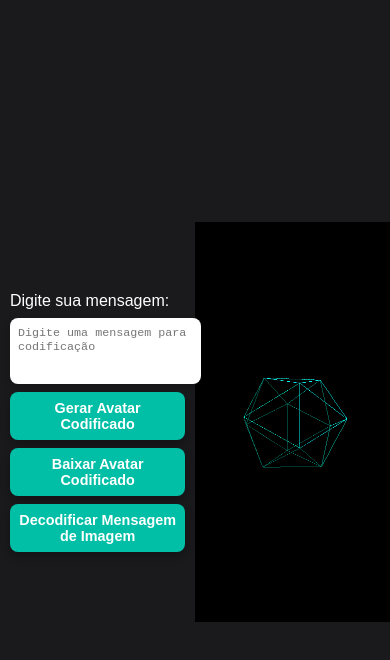
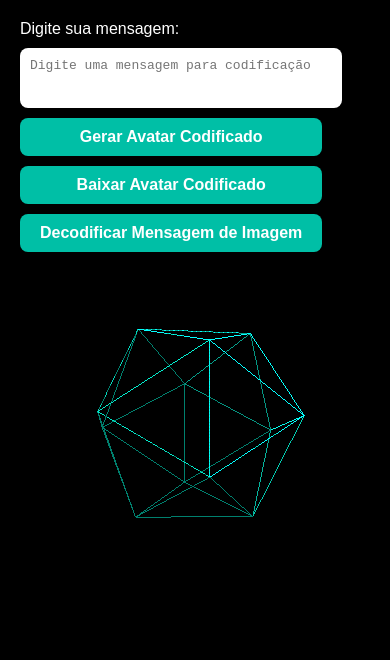
Before and after one commit to Inojoza28/invisio, a plain HTML site: page index.html in a window 390 px wide. Drawn offline with nearby package versions, Linux system fonts and the light colour scheme.

Commit message:
Add files via upload

```diff
--- a/styles.css
+++ b/styles.css
@@ -125,51 +125,3 @@ body {
     font-weight: bold;
     color: #333;
 }
-
-/* Estilos responsivos para telas menores */
-@media screen and (max-width: 768px) {
-    /* Centraliza o painel de controle */
-    #controls {
-        position: static;
-        width: 90%;
-        margin: 20px auto;
-        padding: 10px;
-        gap: 8px;
-    }
-
-    /* Ajusta o botão de visualizar para ocupar toda a largura */
-    #openModalButton {
-        padding: 10px;
-        font-size: 1em;
-        width: 100%;
-    }
-
-    /* Ajusta o tamanho dos botões */
-    #controls button, .close-btn {
-        padding: 8px;
-        font-size: 0.9em;
-        width: 100%;
-    }
-
-    /* Ajusta a caixa de entrada de texto para ocupar toda a largura */
-    #controls textarea {
-        padding: 8px;
-        font-size: 0.9em;
-        min-height: 50px;
-        max-height: 150px;
-    }
-
-    /* Ajusta o tamanho do modal e centraliza */
-    .modal-content {
-        width: 90%;
-        max-width: 300px;
-        padding: 15px;
-    }
-
-    /* Ajusta o canvas para caber na tela menor */
-    #avatarCanvas {
-        width: 100%;
-        height: auto; /* Mantém a proporção do canvas */
-        max-height: 400px;
-    }
-}
```
